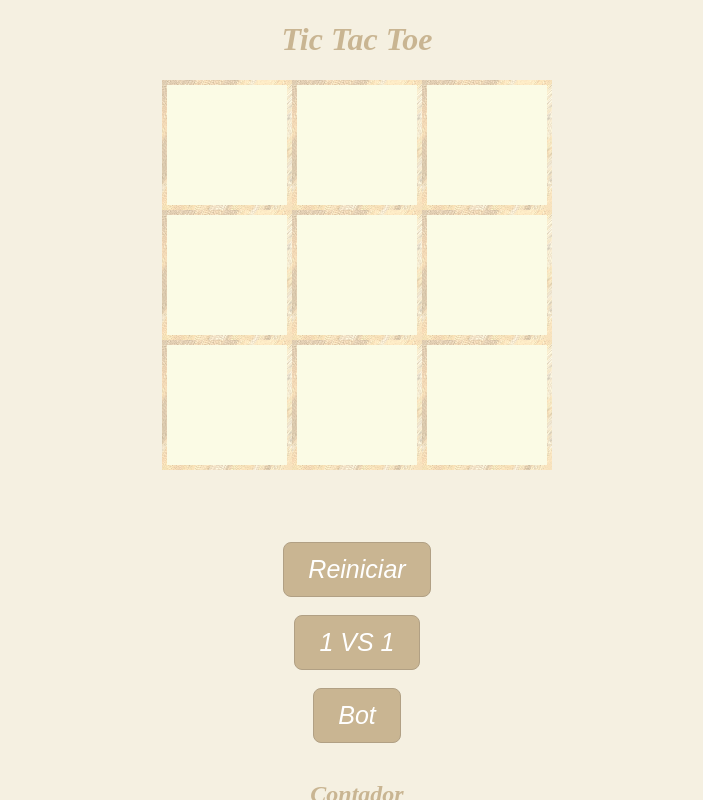
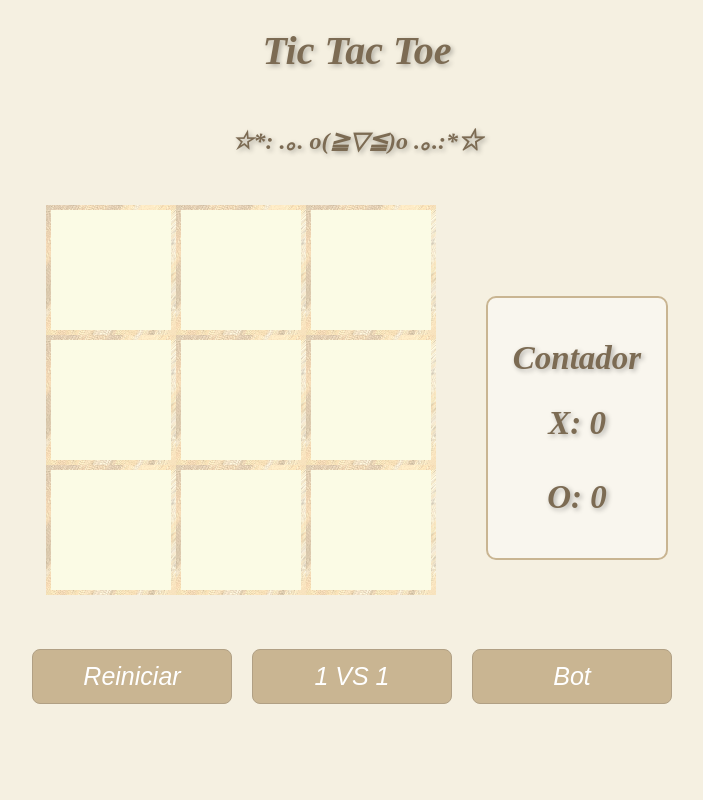
Before and after one commit to FiorellaCG/Tic-tac-toe, a website: page public/pages/index.html in a window 1280 px wide. Both pictures are taken after a click on the button "1 VS 1". Shown: the top 800 px of the page, without its empty margins (283-986 px from the left). Drawn offline with Linux system fonts and the light colour scheme.

Commit message:
Nuevas funcionalidades

```diff
--- a/public/css/style.css
+++ b/public/css/style.css
@@ -5,16 +5,13 @@ body {
     margin: 0;
     padding: 0;
     min-height: 100vh;
-    justify-content: center;
+    background-color: #f5f0e1;
+    display: flex;
+    flex-direction: column;
     align-items: center;
-    background-color: #f5f0e1; /* color suave tipo pergamino */
-    position: relative;
-}
+    justify-content: flex-start;
+    background-size: cover;
 
-/* Contenedor del contenido (para que quede encima del grid) */
-.contenedor {
-    position: relative;
-    z-index: 1;
 }
 
 /* Tablero */
@@ -44,7 +41,29 @@ body {
     transform: scale(1.10);
 }
 
-/* Botón */
+h1 {
+  font-family: 'Cursive', serif;
+  font-size: 2.5em;
+  color: #7c6b53;; /* prueba con #FF6F61 o #1E90FF también */
+  text-shadow: 2px 2px 5px rgba(0,0,0,0.3);
+}
+
+h2 {
+  font-family: 'Cursive', serif;
+  font-size: 1.5em;
+  color: #7c6b53;; /* prueba con #FF6F61 o #1E90FF también */
+  text-shadow: 2px 2px 5px rgba(0,0,0,0.3);
+}
+
+/* Contenedor de los botones */
+.botones {
+    display: flex;
+    flex-direction: row;
+    align-items: center;
+    gap: 10px;
+}
+
+/* Estilo de los botones */
 button {
     background: #c9b592;
     border: 1px solid #b1a084;
@@ -55,16 +74,33 @@ button {
     border-radius: 8px;
     cursor: pointer;
     transition: transform 0.2s ease-in-out;
+    align-items: center;
+    width: 200px;
+    text-align: center;
 }
 
 button:hover {
     transform: scale(1.10);
 }
 
-h1 {
-    color: #c9b592;
+
+/* Contenedor del juego: tablero + contador */
+.juego {
+    display: flex;
+    justify-content: center;
+    align-items: center;
+    gap: 50px;
+    margin-top: 10px;
 }
 
-h2{
-  color: #c9b592;
+.contador {
+    font-size: 22px;
+    font-style: oblique;
+    color: #7c6b53;
+    background-color: #f9f6ee;
+    border: 2px solid #c9b592;
+    border-radius: 10px;
+    padding: 15px 25px;
+    height: fit-content;
+    margin-top: 75px;
 }
--- a/public/js/app.js
+++ b/public/js/app.js
@@ -12,18 +12,63 @@ const box8 = document.getElementById("8")
 const boxes = [box0, box1, box2, box3, box4, box5, box6, box7, box8]
 
 //Obteniendo los elementos del botón de reinicio y 1vs1
-const resetButton = document.getElementById("reset")
-const oneVsOneButton = document.getElementById("contraJugador")
+const reiniciarBtn = document.getElementById("reiniciar")
+const oneVsOneButton = document.getElementById("contraJugador") //hacerlo
+const botBtn = document.getElementById("contraBot")
 
 //Obteniendo los elementos de los contadores
 const contadorX = document.getElementById("contadorX")
 const contadorO = document.getElementById("contadorO")
+
 //Variables para el contador
 let puntosX = 0
 let puntosO = 0
 //Variables para el turno
 let turno = "X"
 let gameOver = false
+
+let modo = 'bot';
+oneVsOneButton.onclick = () => { modo = 'pvp'; reiniciarTablero(); };
+botBtn.onclick        = () => { modo = 'bot'; reiniciarTablero(); };
+
+// 2) Un único listener por casilla
+boxes.forEach(casilla => {
+  casilla.onclick = () => {
+    if (gameOver || casilla.textContent) return;
+
+    // Siempre escribe el símbolo del turno actual
+    casilla.textContent = turno;
+    if (finalizarSiCorresponde()) return;
+
+    if (modo === 'pvp') {
+      // 1 vs 1: alternar turno y listo
+      turno = (turno === 'X') ? 'O' : 'X';
+    } else {
+      // Bot: juega O automáticamente y vuelve el turno a X
+      turno = 'O';
+      movCirculo();
+      if (!finalizarSiCorresponde()) turno = 'X';
+    }
+  };
+});
+
+// 3) Helpers muy pequeños
+function finalizarSiCorresponde() {
+  const g = revisarGanador();
+  if (g) { ganador(g); return true; }
+  if (esEmpate()) { empate(); return true; }
+  return false;
+}
+
+function reiniciarTablero() {
+  boxes.forEach(c => c.textContent = '');
+  gameOver = false;
+  turno = 'X';
+}
+reiniciarBtn.onclick = reiniciarTablero;
+
+
+
 
 
 function movimientos() {
@@ -37,7 +82,7 @@ function movimientos() {
             casilla.textContent = "X"
 
             // ¿Ganó X?
-            const ganadorX = checkWinner()
+            const ganadorX = revisarGanador()
             if (ganadorX) return ganador(ganadorX)
             if (esEmpate()) return empate()
 
@@ -45,7 +90,7 @@ function movimientos() {
             turno = "O"
             setTimeout(() => {
                 movCirculo()
-                const ganadorO = checkWinner()
+                const ganadorO = revisarGanador()
                 if (ganadorO) return ganador(ganadorO)
                 if (esEmpate()) return empate()
                 turno = "X"
@@ -66,20 +111,24 @@ function movCirculo() {
 
 // Definición de las casillas ganadoras y sus posiciones
 const casillasGanadoras = [
-    [0, 1, 2],
-    [3, 4, 5],
-    [6, 7, 8],
-    [0, 3, 6],
-    [1, 4, 7],
-    [2, 5, 8],
-    [0, 4, 8],
-    [2, 4, 6]
+    [0, 1, 2], //Fila
+    [3, 4, 5], //Fila
+    [6, 7, 8], //Fila
+    [0, 3, 6], //Columna
+    [1, 4, 7], //Columna
+    [2, 5, 8], //Columna
+    [0, 4, 8], //Diagonal
+    [2, 4, 6]  //Diagonal
 ]
 
-function checkWinner() {
+function revisarGanador() {
+    // Recorre cada combinacion ganadora
     for (const [a, b, c] of casillasGanadoras) {
+        //Toma el valor (X O)
         const valor = boxes[a].textContent;
+        //Validamos, si la casilla no esta vacial y ademas es igual a las otras dos, hay un ganador
         if (valor && valor === boxes[b].textContent && valor === boxes[c].textContent) {
+            //Retorna el ganador (X O) si no devuelve null
             return valor
         }
     }
@@ -87,6 +136,7 @@ function checkWinner() {
 }
 
 function esEmpate() {
+    // Verifica si todas las casillas están llenas, si estan llenas hay un empate
     return boxes.every(c => c.textContent !== "");
 }
 
@@ -94,29 +144,35 @@ function ganador(jugador) {
     gameOver = true;
 
     if (jugador === "X") {
+        // Suma un punto al gujador X
         puntosX++;
         contadorX.textContent = `X: ${puntosX}`;
     } else if (jugador === "O") {
+        // Sino suma un punto al jugador O
         puntosO++;
         contadorO.textContent = `O: ${puntosO}`;
     }
 
+    //Manda un mensaje al jugador que gano
     alert(`¡${jugador} gana!`);
 }
 
+//Marca el juego terminado y muestra el mensaje de empate
 function empate() {
     gameOver = true
     alert("¡Empate!")
 }
-resetButton.addEventListener("click", () => {
-
+reiniciarBtn.addEventListener("click", () => {
+    //Limpia las casillas
     boxes.forEach(c => c.textContent = "")
+    //Vuelve a empezar el juego
     gameOver = false
+    //Empezamos con X de nuevo
     turno = "X"
 
 })
 movimientos()
-
+//Cuando se refresca la pantalla se borra los puntos
 function actualizarContadores() {
     contadorX.textContent = `X: ${puntosX}`
     contadorO.textContent = `O: ${puntosO}`
--- a/public/pages/index.html
+++ b/public/pages/index.html
@@ -9,9 +9,10 @@
 </head>
 
 <body>
-
+    <h1>Tic Tac Toe</h1>
+    <h2>☆*: .｡. o(≧▽≦)o .｡.:*☆</h2>
+    <div class="juego">
         <div class="grid-fondo">
-    <h1>Tic Tac Toe</h1>
             <div id="board" class="boxes">
                 <div class="box" id="0"></div>
                 <div class="box" id="1"></div>
@@ -24,20 +25,29 @@
                 <div class="box" id="8"></div>
             </div>
         </div>
+        <div class="contador">
+            <h2>Contador</h2>
+            <h2>
+                <span id="contadorX">X: 0</span>
                 <br><br>
+                <span id="contadorO">O: 0</span>
+            </h2>
+        </div>
+
+    </div>
     <br><br>
-    <button id="reset">Reiniciar</button>
+    <br>
+    <div class="botones">
+        <button id="reiniciar">Reiniciar</button>
         <br><br>
         <button id="contraJugador">1 VS 1</button>
         <br><br>
         <button id="contraBot">Bot</button>
         <br><br>
-    <h2>Contador</h2>
-    <h1>
-        <span id="contadorX">X: 0</span>
-        <br><br>
-        <span id="contadorO">O: 0</span>
-    </h1>
+    </div>
+    <br>
+<br>
+<br>
 
 </body>
 <script type="module" src="../js/app.js"></script>
```
Also changed, not shown: public/img/aesthetic-anime.gif (added), 3 other files. Lines whose indentation alone changed are shown as unchanged.
